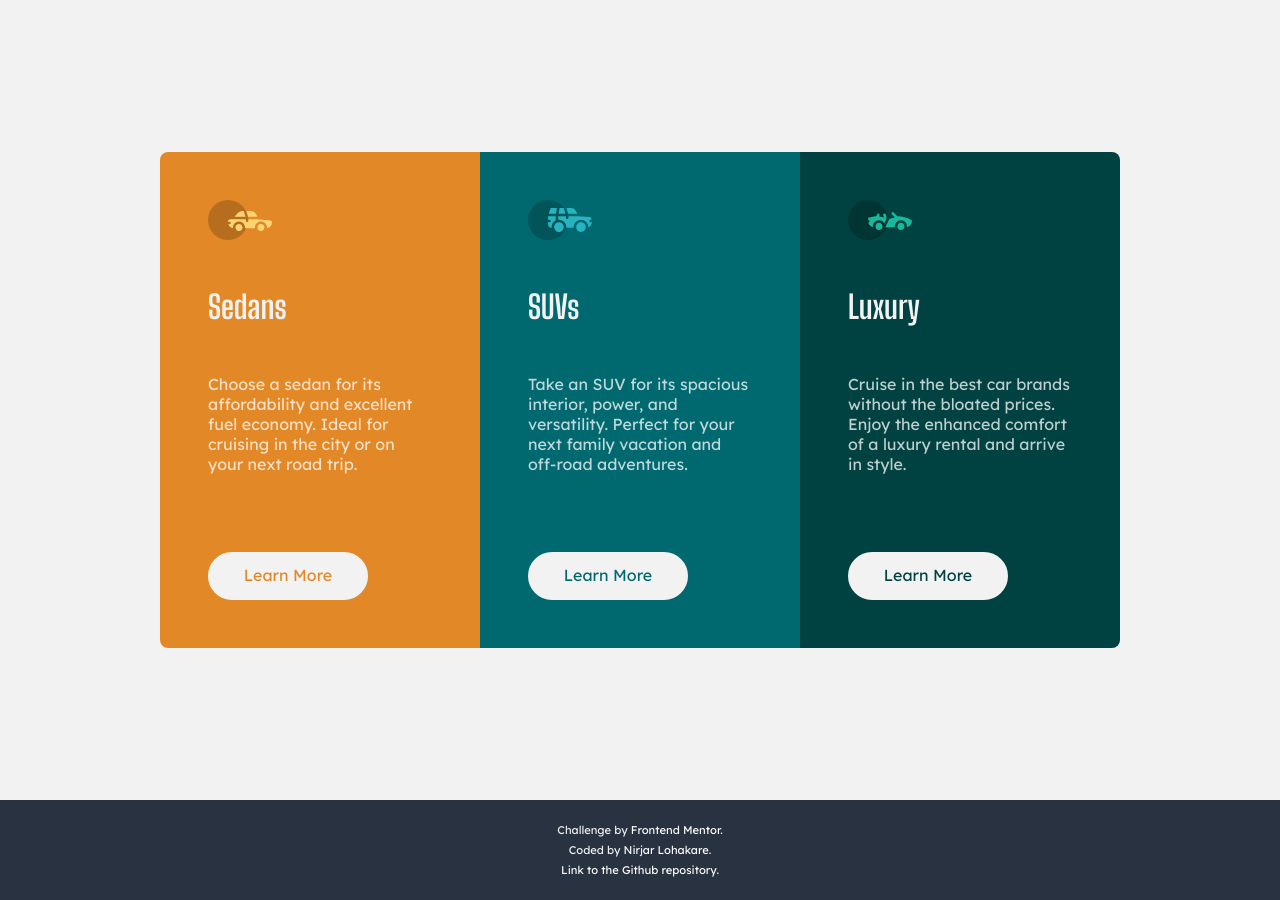
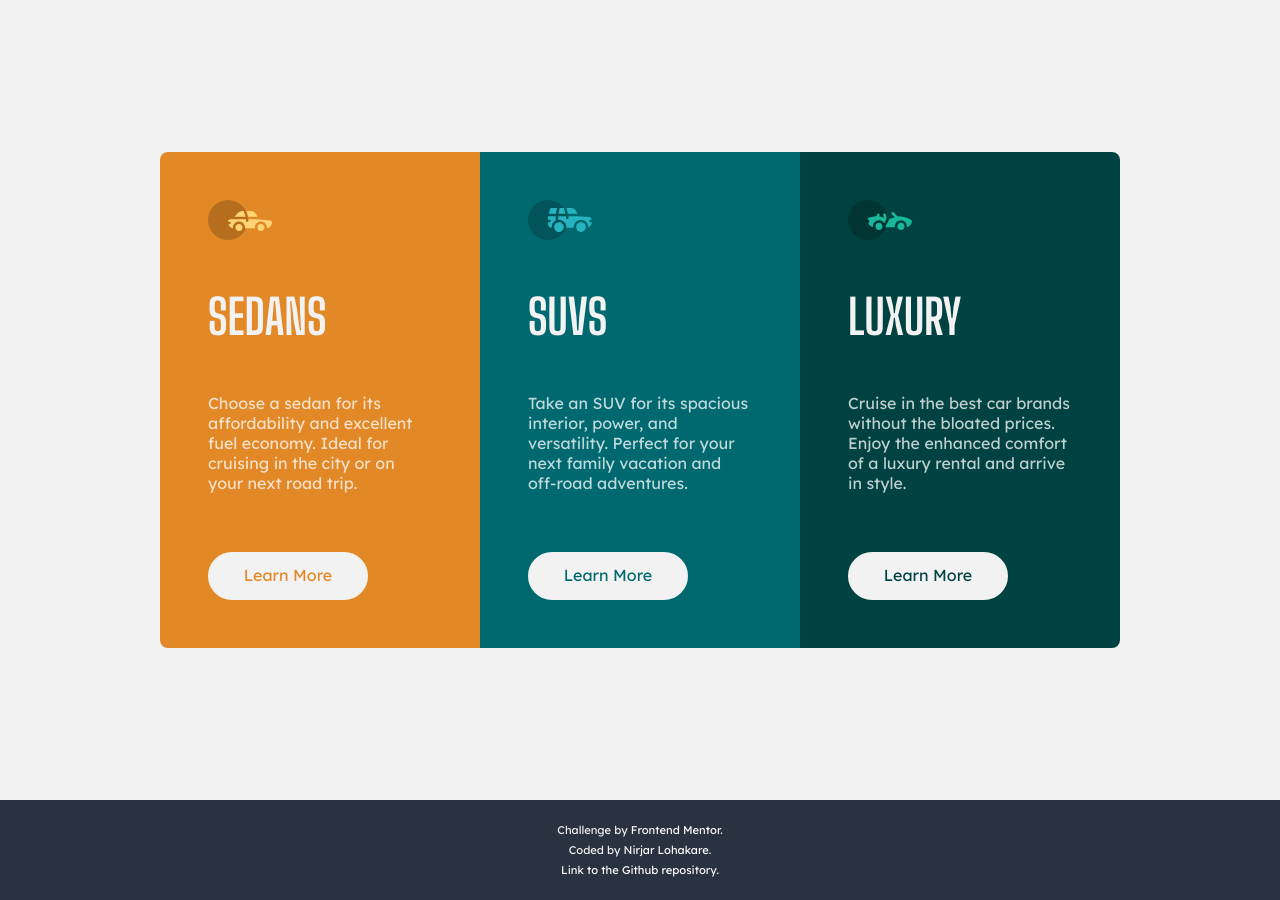
Before and after one commit to lnirjar/frontend-mentor-challenges, a plain HTML site: page challenges/3-column-preview-card-component-main/index.html in a window 1280 px wide. Drawn offline with Linux system fonts and the light colour scheme.

Commit message:
Fixed font size in 3-column preview card component

```diff
--- a/challenges/3-column-preview-card-component-main/scss/1-base/_typography.scss
+++ b/challenges/3-column-preview-card-component-main/scss/1-base/_typography.scss
@@ -7,7 +7,8 @@ body {
     &__card {
         h2 {
             font-family: $ff-heading;
-            font-size: 2rem;
+            font-size: 3rem;
+            text-transform: uppercase;
         }
 
         .learn-more {
```
Also changed, not shown: challenges/3-column-preview-card-component-main/css/main.css, 1 other file.
